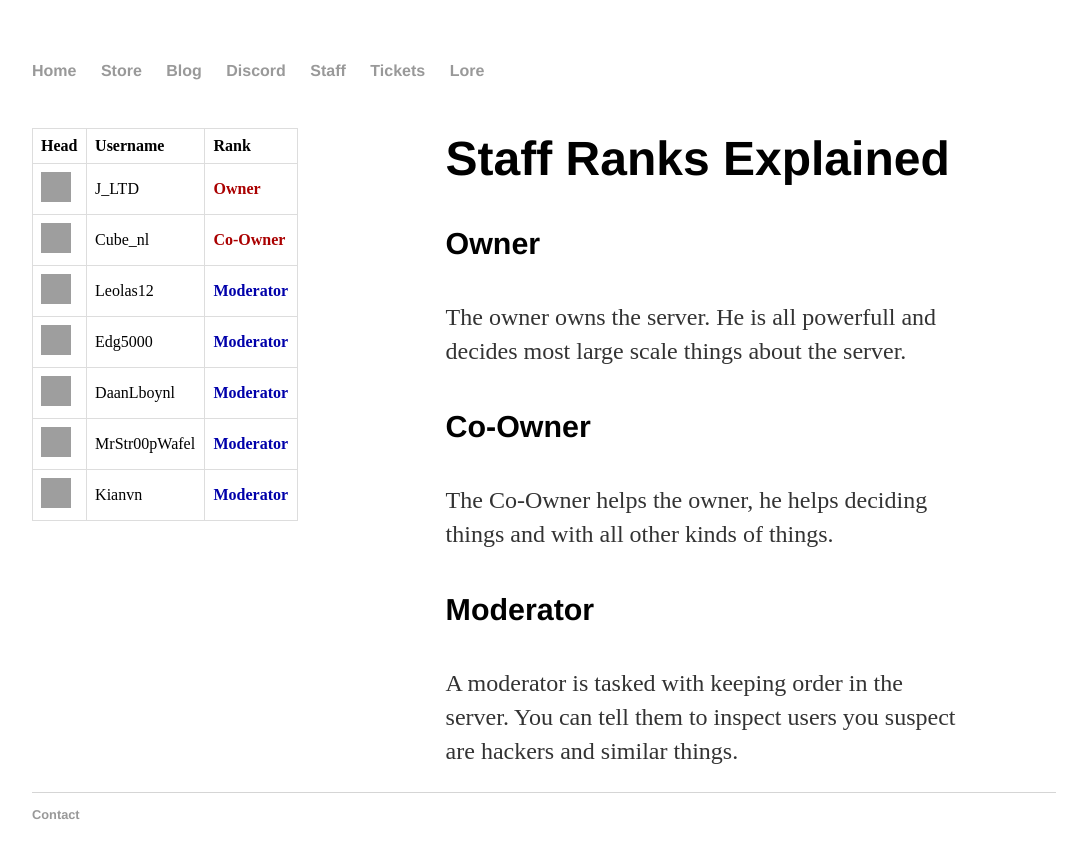
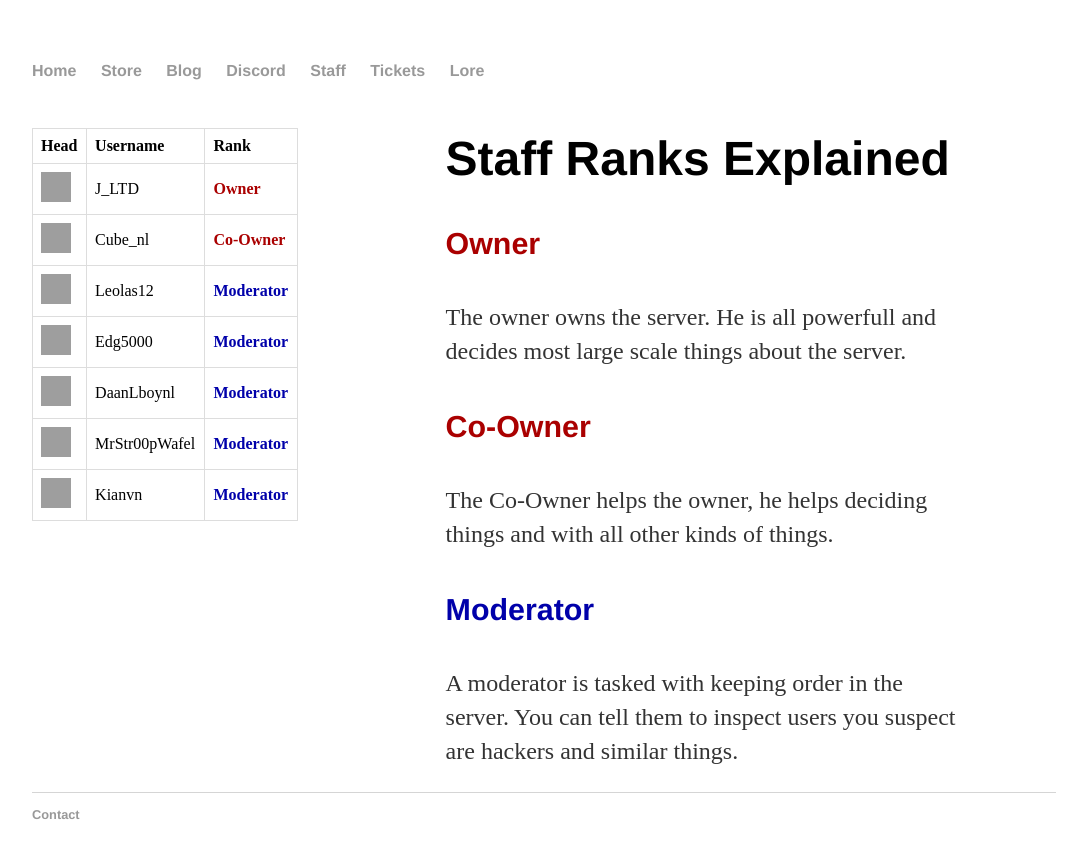
Before and after one commit to JustGamingLTD/justgamingltd.github.io2, a Jekyll site: the page built from staff/index.html, in a window 1280 px wide. Shown: the top 858 px of the page, without its empty margins (96-1183 px from the left). Built offline with Jekyll 4.4.1, drawn with Linux system fonts in a browser that asks for light colours; grey boxes are pictures that could not be loaded.

Commit message:
Update index.html

```diff
--- a/staff/index.html
+++ b/staff/index.html
@@ -60,10 +60,10 @@ title: PVAI - Staff
 
 <div id="staffExplained"style="display: inline-block;vertical-align:top; width:50%">
 	<h1>Staff Ranks Explained</h1>
-	<h4>Owner</h4>
+	<h4><b><font color="AA0000">Owner</font></b></h4>
 	<p>The owner owns the server. He is all powerfull and decides most large scale things about the server.</p>
-	<h4>Co-Owner</h4>
+	<h4><b><font color="AA0000">Co-Owner</font></b></h4>
 	<p>The Co-Owner helps the owner, he helps deciding things and with all other kinds of things.</p>
-	<h4>Moderator</h4>
+	<h4><b><font color="0000AA">Moderator</font></b></h4>
 	<p>A moderator is tasked with keeping order in the server. You can tell them to inspect users you suspect are hackers and similar things.</p>
 </div>
```
